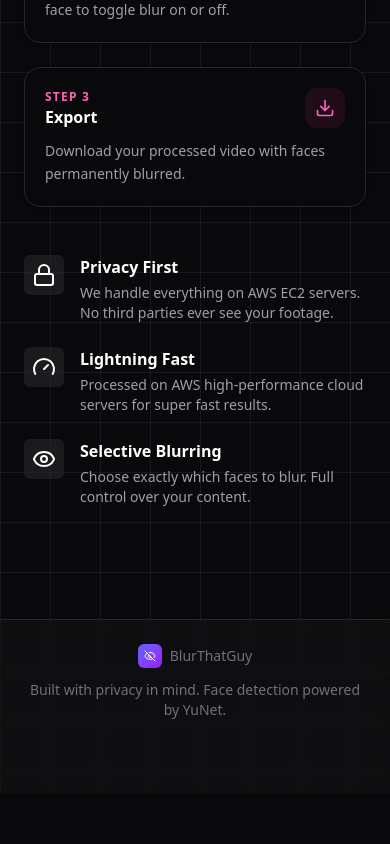
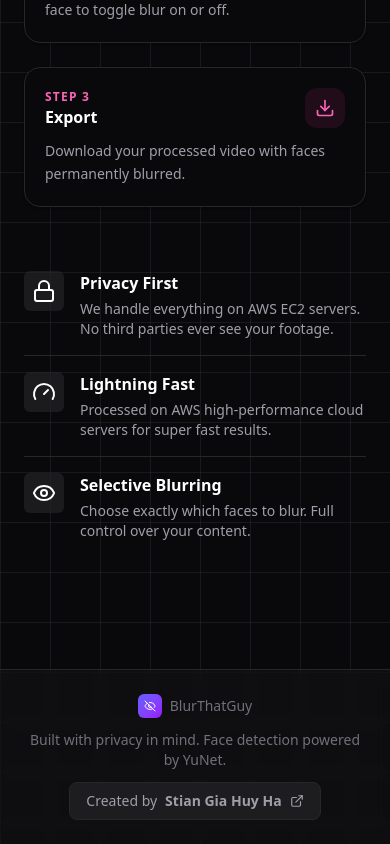
Before and after one commit to StianHa02/BlurThatGuyProject, a Next.js app: page / in a window 390 px wide. Shown: the part 1328-2172 px from the top of the page. Before the commit the page ends 2122 px from the top, so only its background shows below. Built offline with nearby package versions, Linux system fonts and the light colour scheme; a web font is replaced by a local one.

Commit message:
Refine footer styling, enhance benefits section layout, and enable smooth scrolling behavior

```diff
--- a/app/components/Footer.tsx
+++ b/app/components/Footer.tsx
@@ -38,7 +38,7 @@ export function Footer() {
           href="https://stianha.com"
           target="_blank"
           rel="noopener noreferrer"
-          className={`inline-flex items-center gap-2 px-4 py-2 rounded-lg bg-linear-to-r from-indigo-500/10 to-purple-500/10 border border-indigo-500/20 text-indigo-400 hover:text-indigo-300 hover:border-indigo-500/40 text-sm font-medium transition-all ${showCreator ? 'opacity-100 translate-y-0' : 'opacity-0 translate-y-3 pointer-events-none'}`}
+          className="inline-flex items-center gap-2 px-4 py-2 rounded-lg bg-zinc-800/60 border border-zinc-700 text-zinc-400 hover:text-zinc-200 hover:border-zinc-600 text-sm font-medium transition-colors"
         >
           <span>Created by</span>
           <span className="font-semibold">Stian Gia Huy Ha</span>
--- a/app/layout.tsx
+++ b/app/layout.tsx
@@ -21,7 +21,7 @@ export default function RootLayout({
   children: React.ReactNode;
 }>) {
   return (
-    <html lang="en" className="dark">
+    <html lang="en" className="dark" data-scroll-behavior="smooth">
       <body className={`${inter.variable} font-sans antialiased bg-zinc-950 text-zinc-100`}>
         {children}
       </body>
--- a/app/page.tsx
+++ b/app/page.tsx
@@ -152,11 +152,11 @@ export default function Home() {
 						</div>
 
 						{/* Benefits below cards */}
-						<div className="grid grid-cols-1 md:grid-cols-3 gap-6 items-start w-full">
+						<div className="grid grid-cols-1 md:grid-cols-3 gap-0 md:gap-6 items-start w-full">
 							{BENEFITS.map((b) => {
 								const Icon = b.icon;
 								return (
-									<div key={b.title} className="flex gap-4 items-start">
+									<div key={b.title} className="flex gap-4 items-start py-4 md:py-0 border-b border-zinc-800/60 md:border-b-0 last:border-b-0">
 										<div className="p-2 rounded-md bg-zinc-800/60">
 											<Icon className="w-6 h-6 text-white" />
 										</div>
```
